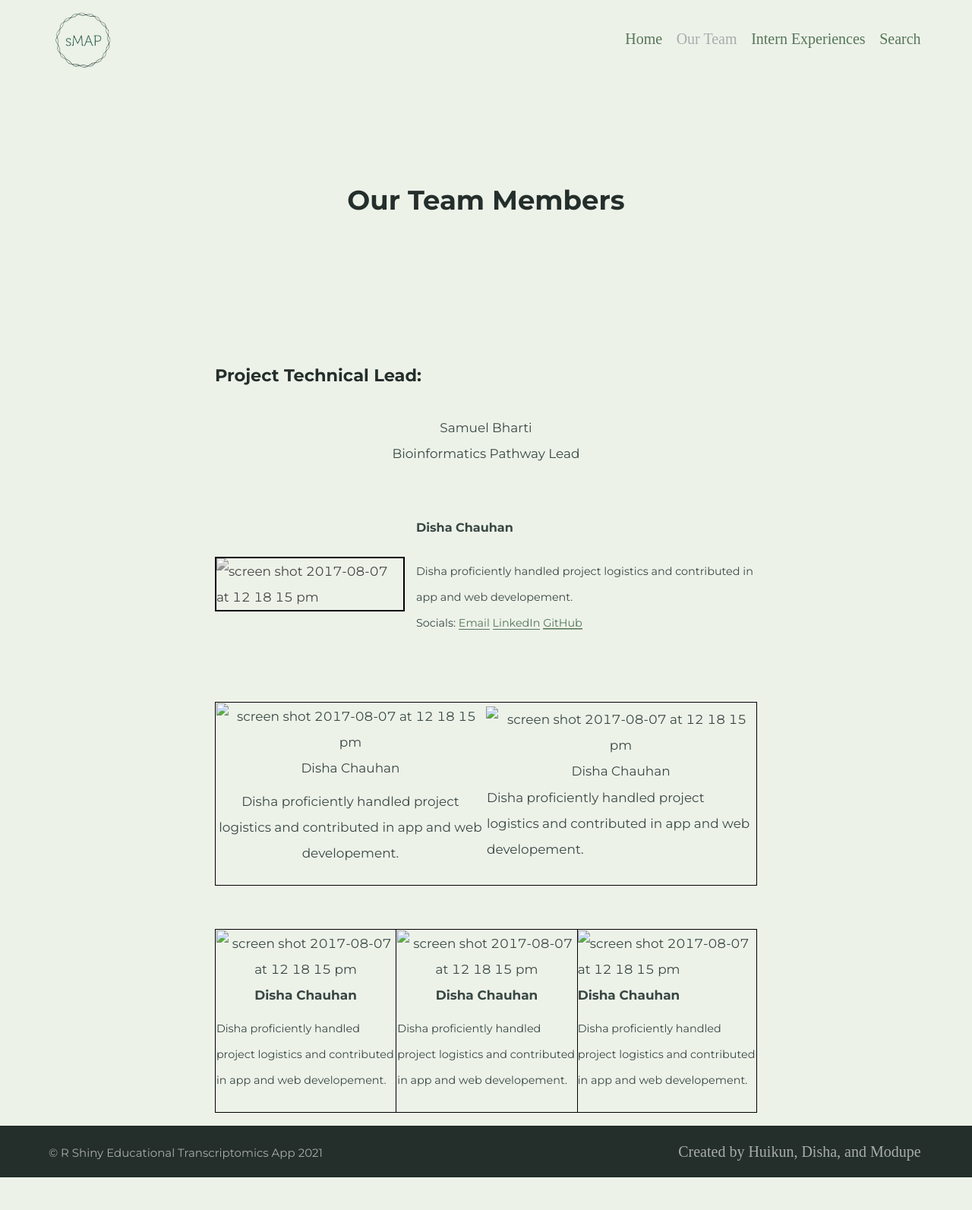
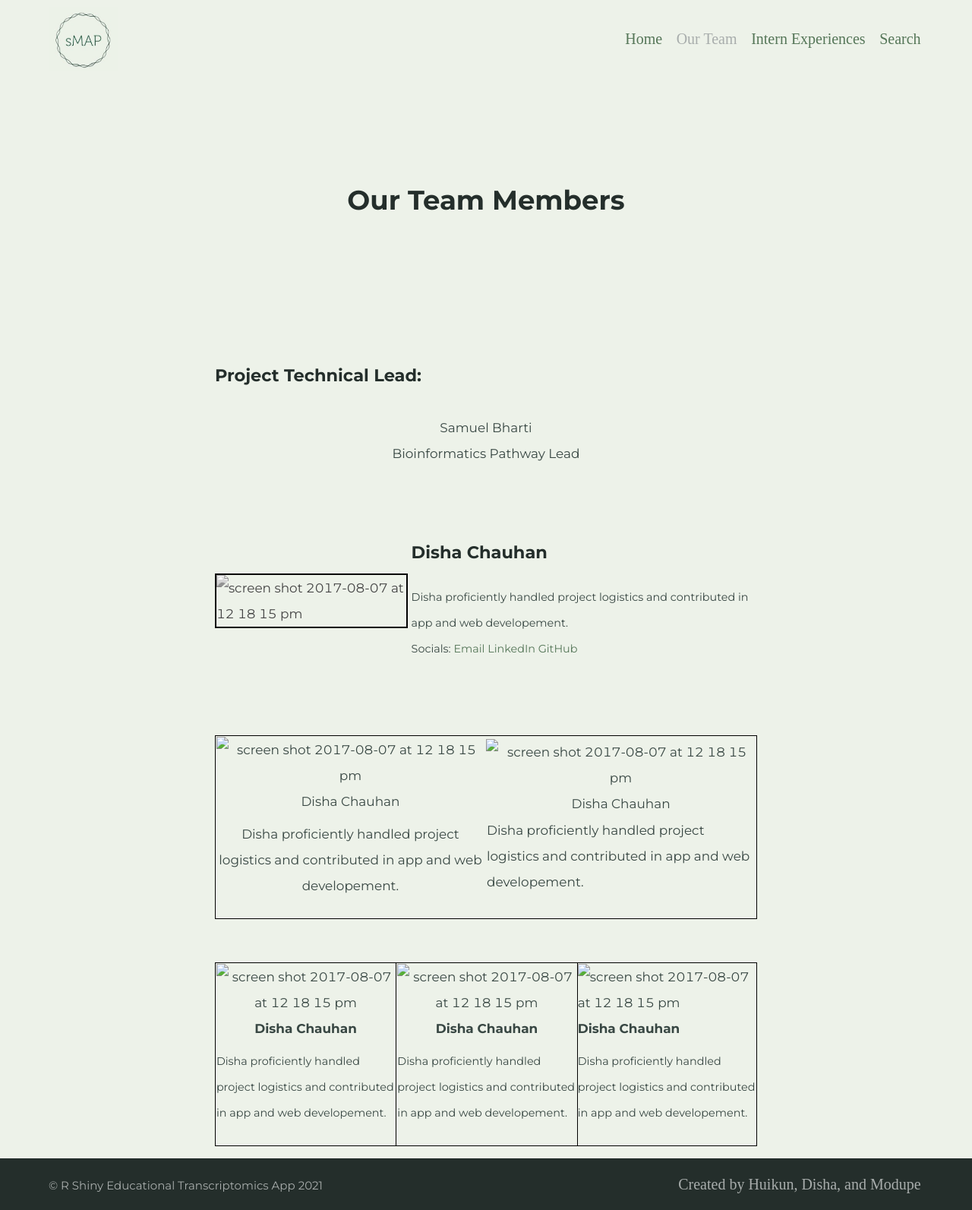
Before and after one commit to BI-STEM-Away/sMAP, a Jekyll site: the page built from ourTeam.md, in a window 1280 px wide. Shown: the whole page at 76% size. Built offline with Jekyll 4.4.1, drawn with Linux system fonts in a browser that asks for light colours; before the commit the page ends 1550 px from its top, so only the background shows below that.

Commit message:
Update ourTeam.md

```diff
--- a/ourTeam.md
+++ b/ourTeam.md
@@ -33,11 +33,10 @@
       height="200" alt="screen shot 2017-08-07 at 12 18 15 pm"
       src="https://bi-stem-away.github.io/shiny_app_dev/images/Disha.jpeg">
       </td>
-      <td style="padding:5px;">
-      <p style="font-size:95%; margin-left:10px; text-align:left;padding:0;">
-      <strong>Disha Chauhan</strong></p>
-      <p style="font-size:85%;margin-left:10px; text-align:left;padding:0;">
-      Disha proficiently handled project logistics and contributed in app and web developement.<br>
+      <td style="font-size:85%;padding:5px;">
+      <p style="margin-left:10px; text-align:left;padding:0;">
+      <h5>Disha Chauhan</h5><br>
+      Disha proficiently handled project logistics and contributed in app and web developement. <br>
       Socials:
       <a href="mailto:samuelbharti@gmail.com">Email</a>
       <a target='_blank' href="https://www.linkedin.com/in/samuelbharti/">LinkedIn</a>
```
